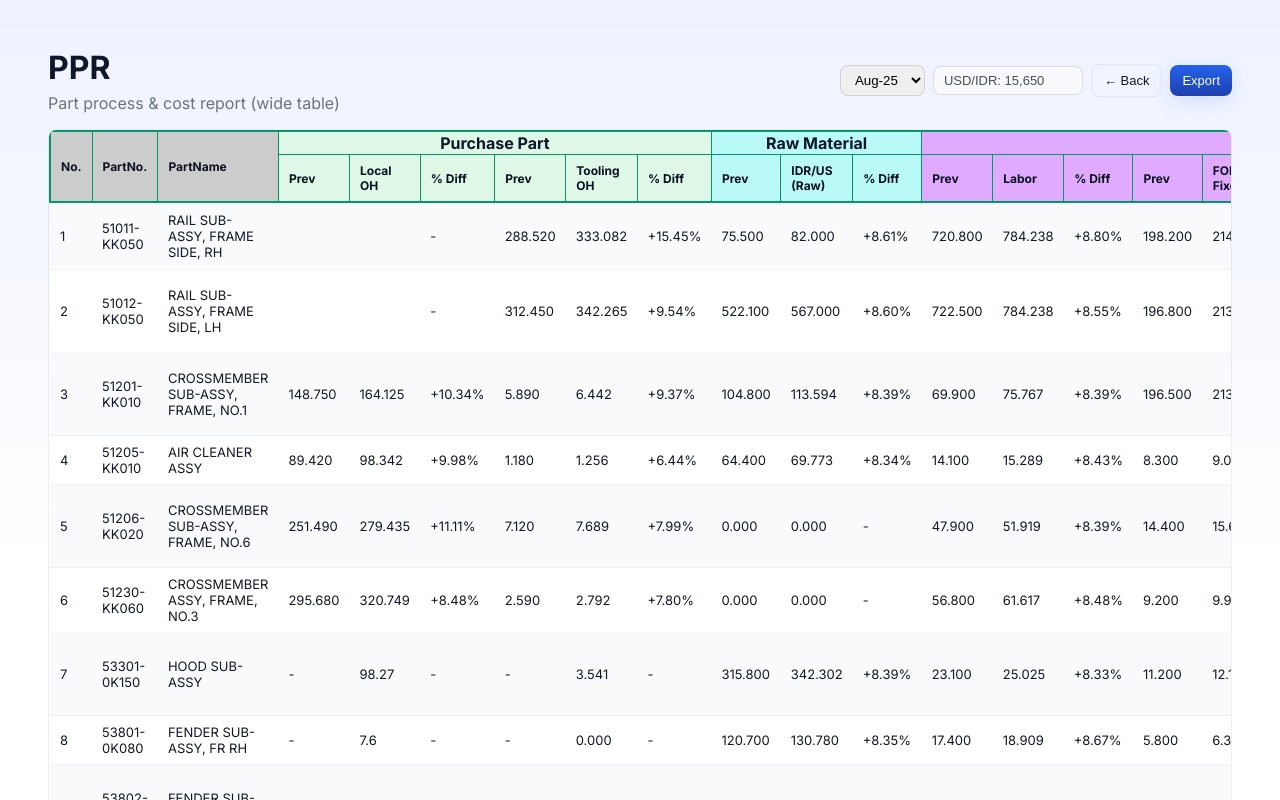
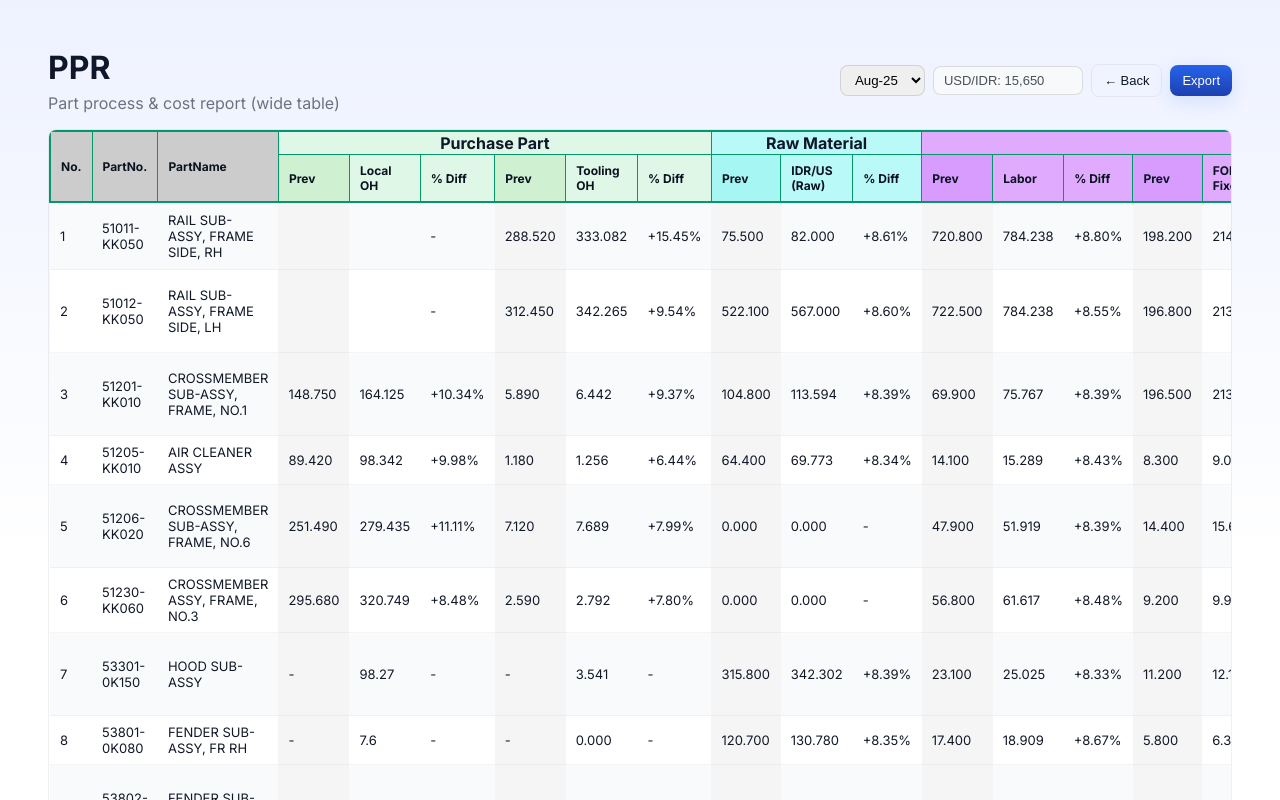
Before and after one commit to ari-fikri/finance-dashboard, a React (Vite) app: page /ppr in a window 1280 px wide. Shown: the top 800 px of the page. Built offline with nearby package versions, Linux system fonts and the light colour scheme.

Commit message:
change the color for prev column data

```diff
--- a/src/PPRPage.jsx
+++ b/src/PPRPage.jsx
@@ -128,27 +128,27 @@ export default function PPRPage() {
 
               {/* Second header row: column group titles */}
               <tr style={{ background: "#dff7e6", border: "1px solid #059669" }}>
-                <th style={{...thSticky, border: "1px solid #059669"}}>Prev</th>
+                <th style={{...thSticky, backgroundColor: "#d0f0d2", border: "1px solid #059669"}}>Prev</th>
                 <th style={{...thSticky, border: "1px solid #059669"}}>Local OH</th>
                 <th style={{...thSticky, border: "1px solid #059669"}}>% Diff</th>
-                <th style={{...thSticky, border: "1px solid #059669"}}>Prev</th>
+                <th style={{...thSticky, backgroundColor: "#d0f0d2", border: "1px solid #059669"}}>Prev</th>
                 <th style={{...thSticky, border: "1px solid #059669"}}>Tooling OH</th>
                 <th style={{...thSticky, border: "1px solid #059669"}}>% Diff</th>
 
-                <th style={{...thSticky, backgroundColor: "#b9faf8", border: "1px solid #059669"}}>Prev</th>
+                <th style={{...thSticky, backgroundColor: "#a6f6f3", border: "1px solid #059669"}}>Prev</th>
                 <th style={{...thSticky, backgroundColor: "#b9faf8", border: "1px solid #059669"}}>IDR/US (Raw)</th>
                 <th style={{...thSticky, backgroundColor: "#b9faf8", border: "1px solid #059669"}}>% Diff</th>
 
-                <th style={{...thSticky, backgroundColor: "#e0aaff", border: "1px solid #059669"}}>Prev</th>
+                <th style={{...thSticky, backgroundColor: "#d89cff", border: "1px solid #059669"}}>Prev</th>
                 <th style={{...thSticky, backgroundColor: "#e0aaff", border: "1px solid #059669"}}>Labor</th>
                 <th style={{...thSticky, backgroundColor: "#e0aaff", border: "1px solid #059669"}}>% Diff</th>
-                <th style={{...thSticky, backgroundColor: "#e0aaff", border: "1px solid #059669"}}>Prev</th>
+                <th style={{...thSticky, backgroundColor: "#d89cff", border: "1px solid #059669"}}>Prev</th>
                 <th style={{...thSticky, backgroundColor: "#e0aaff", border: "1px solid #059669"}}>FOH Fixed</th>
                 <th style={{...thSticky, backgroundColor: "#e0aaff", border: "1px solid #059669"}}>% Diff</th>
-                <th style={{...thSticky, backgroundColor: "#e0aaff", border: "1px solid #059669"}}>Prev</th>
+                <th style={{...thSticky, backgroundColor: "#d89cff", border: "1px solid #059669"}}>Prev</th>
                 <th style={{...thSticky, backgroundColor: "#e0aaff", border: "1px solid #059669"}}>FOH Var</th>
                 <th style={{...thSticky, backgroundColor: "#e0aaff", border: "1px solid #059669"}}>% Diff</th>
-                <th style={{...thSticky, backgroundColor: "#e0aaff", border: "1px solid #059669"}}>Prev</th>
+                <th style={{...thSticky, backgroundColor: "#d89cff", border: "1px solid #059669"}}>Prev</th>
                 <th style={{...thSticky, backgroundColor: "#e0aaff", border: "1px solid #059669"}}>Unfinish Depre.</th>
                 <th style={{...thSticky, backgroundColor: "#e0aaff", border: "1px solid #059669"}}>% Diff</th>
               </tr>
@@ -173,7 +173,7 @@ export default function PPRPage() {
                     <td style={td}>{r.partNo}</td>
                     <td style={td}>{r.partName}</td>
 
-                    <td style={td}>{r.localOHPrev ?? "-"}</td>
+                    <td style={tdPrev}>{r.localOHPrev ?? "-"}</td>
                     <td style={td}>{r.localOH ?? "-"}</td>
                     <td style={td}>
                       {(() => {
@@ -181,7 +181,7 @@ export default function PPRPage() {
                         return diff !== null ? formatPercentage(diff) : "-";
                       })()}
                     </td>
-                    <td style={td}>{formatNumber(r.toolingOHPrev)}</td>
+                    <td style={tdPrev}>{formatNumber(r.toolingOHPrev)}</td>
                     <td style={td}>{formatNumber(r.toolingOH)}</td>
                     <td style={td}>
                       {(() => {
@@ -190,7 +190,7 @@ export default function PPRPage() {
                       })()}
                     </td>
 
-                    <td style={td}>{formatNumber(r.rawMaterialPrev)}</td>
+                    <td style={tdPrev}>{formatNumber(r.rawMaterialPrev)}</td>
                     <td style={td}>{formatNumber(r.rawMaterial)}</td>
                     <td style={td}>
                       {(() => {
@@ -199,7 +199,7 @@ export default function PPRPage() {
                       })()}
                     </td>
 
-                    <td style={td}>{formatNumber(r.laborPrev)}</td>
+                    <td style={tdPrev}>{formatNumber(r.laborPrev)}</td>
                     <td style={td}>{formatNumber(r.labor)}</td>
                     <td style={td}>
                       {(() => {
@@ -207,7 +207,7 @@ export default function PPRPage() {
                         return diff !== null ? formatPercentage(diff) : "-";
                       })()}
                     </td>
-                    <td style={td}>{formatNumber(r.fohFixPrev)}</td>
+                    <td style={tdPrev}>{formatNumber(r.fohFixPrev)}</td>
                     <td style={td}>{formatNumber(r.fohFix)}</td>
                     <td style={td}>
                       {(() => {
@@ -215,7 +215,7 @@ export default function PPRPage() {
                         return diff !== null ? formatPercentage(diff) : "-";
                       })()}
                     </td>
-                    <td style={td}>{formatNumber(r.fohVarPrev)}</td>
+                    <td style={tdPrev}>{formatNumber(r.fohVarPrev)}</td>
                     <td style={td}>{formatNumber(r.fohVar)}</td>
                     <td style={td}>
                       {(() => {
@@ -223,7 +223,7 @@ export default function PPRPage() {
                         return diff !== null ? formatPercentage(diff) : "-";
                       })()}
                     </td>
-                    <td style={td}>{formatNumber(r.unfinishDeprePrev)}</td>
+                    <td style={tdPrev}>{formatNumber(r.unfinishDeprePrev)}</td>
                     <td style={td}>{formatNumber(r.unfinishDepre)}</td>
                     <td style={td}>
                       {(() => {
@@ -384,6 +384,9 @@ const filterThStyle = {
 
 const td = { padding: "8px 10px", fontSize: 13, color: "#111827" };
 
+// Background color for "Prev" data columns
+const tdPrev = { ...td, backgroundColor: "#f5f5f5" };
+
 const formatNumber = (v) => {
   if (v == null || v === "") return "-";
   // shows with thousand separators and 3 decimals if float
```
